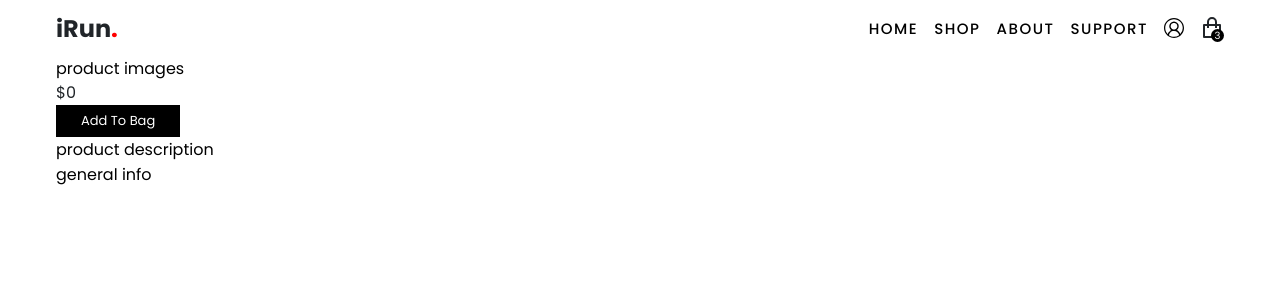
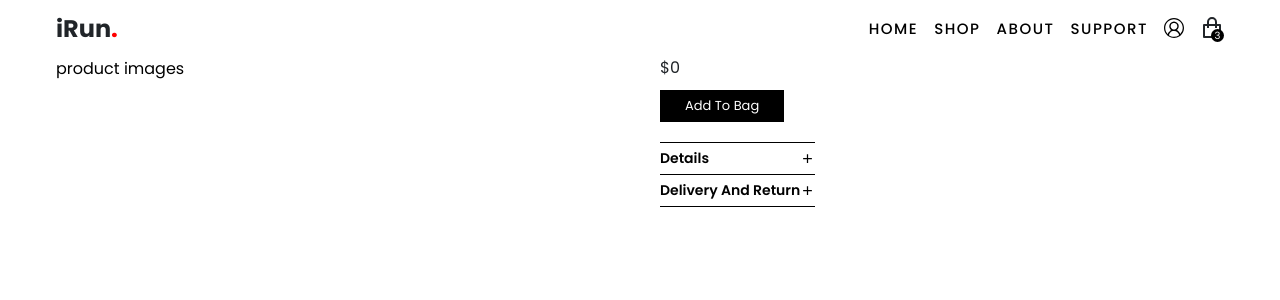
Before and after one commit to code322/irun_ecom_project, a React (Create React App) app in the folder client/: page /product/1 in a window 1280 px wide. Shown: the top 300 px of the page. Built offline with nearby package versions, Linux system fonts and the light colour scheme; no server answers.

Commit message:
style productInfo and product components

```diff
--- /dev/null
+++ b/client/src/components/ProductInfo/ProductInfo.scss
@@ -0,0 +1,39 @@
+.general-info-wrapper {
+	.sub-title {
+		text-transform: capitalize;
+		font-size: 14px;
+		color: black;
+		font-weight: 600;
+	}
+	.text {
+		font-size: 14px;
+		padding-right: 10px;
+	}
+	.general-info-content {
+		display: flex;
+		justify-content: space-between;
+		align-items: center;
+		padding: 5px 0;
+		&:hover {
+			cursor: pointer;
+		}
+
+		button {
+			padding: 5px;
+			border: none;
+			outline: none;
+			padding: 0;
+			margin: 0;
+			display: flex;
+			justify-content: center;
+			align-items: center;
+			color: black;
+			background-color: white;
+			font-size: 15px;
+
+			&:hover {
+				cursor: pointer;
+			}
+		}
+	}
+}
--- a/client/src/components/ProductInfo/ProductInfo.tsx
+++ b/client/src/components/ProductInfo/ProductInfo.tsx
@@ -1,5 +1,6 @@
 import React, { useState } from 'react';
 import { BiMinus, BiPlus } from 'react-icons/bi';
+import './ProductInfo.scss';
 
 interface Props {
 	title: string;
--- a/client/src/pages/Product/Product.scss
+++ b/client/src/pages/Product/Product.scss
@@ -0,0 +1,45 @@
+.product {
+	.product-container {
+		.product-wrapper {
+			.product-images {
+			}
+			.product-info-container {
+				.title {
+					font-size: 20px;
+				}
+				.btn-qty-container {
+					display: flex;
+					gap: 0.5rem;
+					margin-top: 10px;
+				}
+				.general-info {
+					margin-top: 20px;
+					display: flex;
+					flex-direction: column;
+
+					.general-info-wrapper {
+						border-bottom: 1px solid black;
+						&:nth-child(1) {
+							border-top: 1px solid black;
+						}
+					}
+				}
+			}
+		}
+	}
+}
+
+@media (min-width: 800px) {
+	.product {
+		.product-container {
+			.product-wrapper {
+				display: flex;
+				gap: 20px;
+
+				.product-images {
+					width: 50%;
+				}
+			}
+		}
+	}
+}
--- a/client/src/pages/Product/Product.tsx
+++ b/client/src/pages/Product/Product.tsx
@@ -2,6 +2,7 @@ import React, { useEffect } from 'react';
 import { useDispatch, useSelector } from 'react-redux';
 import { useParams } from 'react-router-dom';
 import Button from '../../components/Button/SqueryButton/Button';
+import ProductInfo from '../../components/ProductInfo/ProductInfo';
 import { addToCart } from '../../redux/actions/product/actionCart';
 import { getProduct } from '../../redux/actions/product/actionsFetchProducts';
 import { RootState } from '../../redux/rootReducer';
@@ -36,8 +37,11 @@ const Product = () => {
 							/>
 						</div>
 						<div className='general-info'>
-							<div> product description</div>
-							<div> general info</div>
+							<ProductInfo title='details' description={product.description} />
+							<ProductInfo
+								title='delivery and return'
+								description={product.generalInfo}
+							/>
 						</div>
 					</div>
 				</div>
```
